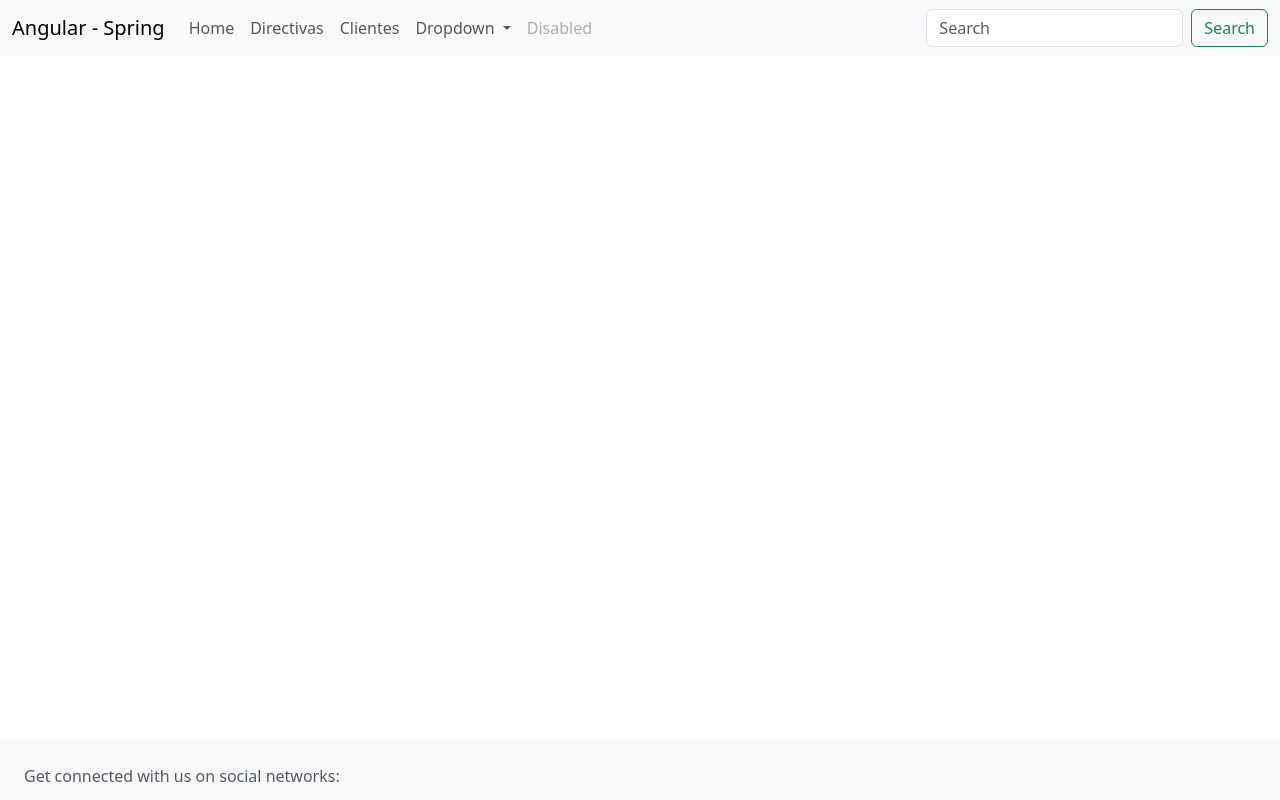
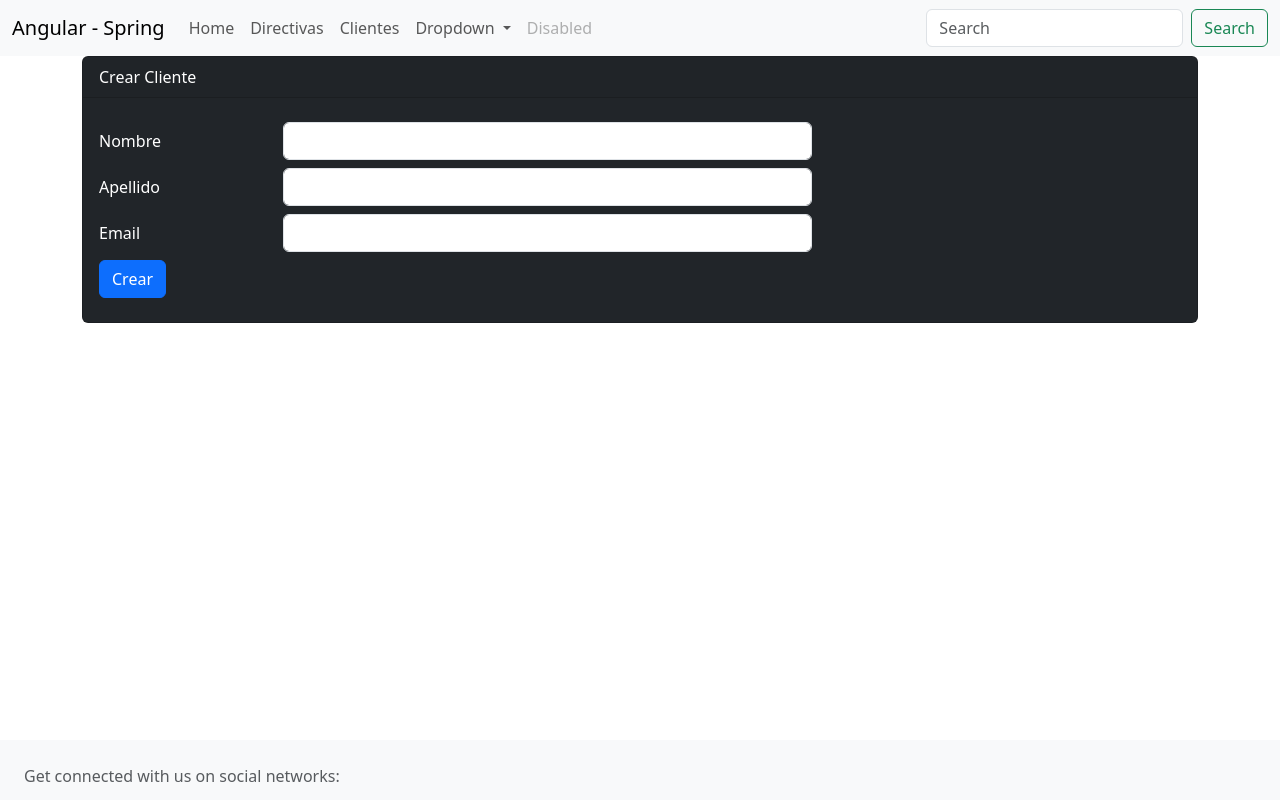
Before and after one commit to raulg1210/ClientesApp-Angular, an Angular app: page /clientes/form in a window 1280 px wide. Before the commit this address led to /. Shown: the top 800 px of the page. Built offline with nearby package versions, Linux system fonts and the light colour scheme.

Commit message:
Se pueden crear clientes. Se añade el componente form para poder crear clientes

```diff
--- a/src/app/clientes/cliente.service.ts
+++ b/src/app/clientes/cliente.service.ts
@@ -2,16 +2,29 @@
 import { Cliente } from './cliente';
 import { CLIENTES } from './clientes.json';
 import { Observable, of } from 'rxjs';
+import { HttpClient, HttpHeaders } from '@angular/common/http';
+import { map } from 'rxjs/operators';
 
 @Injectable({
   providedIn: 'root'
 })
 export class ClienteService {
+  private urlEndPoint: string = 'http://localhost:8080/api/clientes';
+  private httpHeaders = new HttpHeaders({'Content-type': 'application/json'})
 
-  constructor() { }
+  constructor(private http:HttpClient) { }
 
   //al ser un servicio aqui es donde creamos los metodos, en este caso getClientes nos devuelve los clientes
   getClientes(): Observable<Cliente[]> {
-    return of(CLIENTES);
+    return this.http.get(this.urlEndPoint).pipe(
+      map(response => response as Cliente[])
+    );
   }
+
+  //en el return cogemos el encabezado http y al crearlo ocultamos los datos con post y devolvemos un cliente
+  //tipo observable
+  create(cliente: Cliente) : Observable<Cliente>{
+    return this.http.post<Cliente>(this.urlEndPoint, cliente, {headers: this.httpHeaders})
+  }
+
 }
--- a/src/app/clientes/clientes.component.html
+++ b/src/app/clientes/clientes.component.html
@@ -2,6 +2,11 @@
   <div class="card-header">Clientes</div>
   <div class="card-body text-primary">
     <h5 class="card-title">Listado de Clientes</h5>
+
+    <div class="my-2 text-left">
+      <button class="btn btn-rounded btn-primary" type="button" [routerLink]="['/clientes/form']">Crear Cliente</button>
+    </div>
+
     <table class="table table-bordered table-striped">
       <thead>
         <tr>
--- /dev/null
+++ b/src/app/clientes/form.component.html
@@ -0,0 +1,37 @@
+<div class="card bg-dark text-white">
+  <div class="card-header">{{titulo}}</div>
+  <div class="card-body">
+
+    <form (ngSubmit) = "create()">
+
+      <div class="form-group row my-2">
+        <label for="nombre" class="col-form-label col-sm-2">Nombre</label>
+        <div class="col-sm-6">
+          <input type="text" class="form-control" [(ngModel)]="cliente.nombre" name="nombre">
+        </div>
+      </div>
+
+      <div class="form-group row my-2">
+        <label for="apellido" class="col-form-label col-sm-2">Apellido</label>
+        <div class="col-sm-6">
+          <input type="text" class="form-control" [(ngModel)]="cliente.apellido" name="apellido">
+        </div>
+      </div>
+
+      <div class="form-group row my-2">
+        <label for="email" class="col-form-label col-sm-2">Email</label>
+        <div class="col-sm-6">
+          <input type="text" class="form-control" [(ngModel)]="cliente.email" name="email">
+        </div>
+      </div>
+
+      <div class="form-group row my-2">
+        <div class="col-sm-6">
+          <button class="btn btn-primary" role="button">Crear</button>
+        </div>
+      </div>
+
+    </form>
+
+  </div>
+</div>
--- /dev/null
+++ b/src/app/clientes/form.component.ts
@@ -0,0 +1,28 @@
+import { Component } from '@angular/core';
+import { Cliente } from './cliente';
+import { ClienteService } from './cliente.service';
+import { Router } from '@angular/router';
+
+@Component({
+  selector: 'app-form',
+  templateUrl: './form.component.html'
+})
+export class FormComponent {
+  public cliente:Cliente = new Cliente()
+  public titulo:string = "Crear Cliente"
+
+  constructor(private clienteService: ClienteService, private router: Router){}
+
+  ngOnInit() {
+
+
+  }
+
+  public create(): void{
+    console.log('Clicked!');
+    console.log(this.cliente);
+    this.clienteService.create(this.cliente).subscribe(
+      response => this.router.navigate(['/clientes'])
+    )
+  }
+}
```
Also changed, not shown: src/app/app.module.ts (+9 -2 lines).
